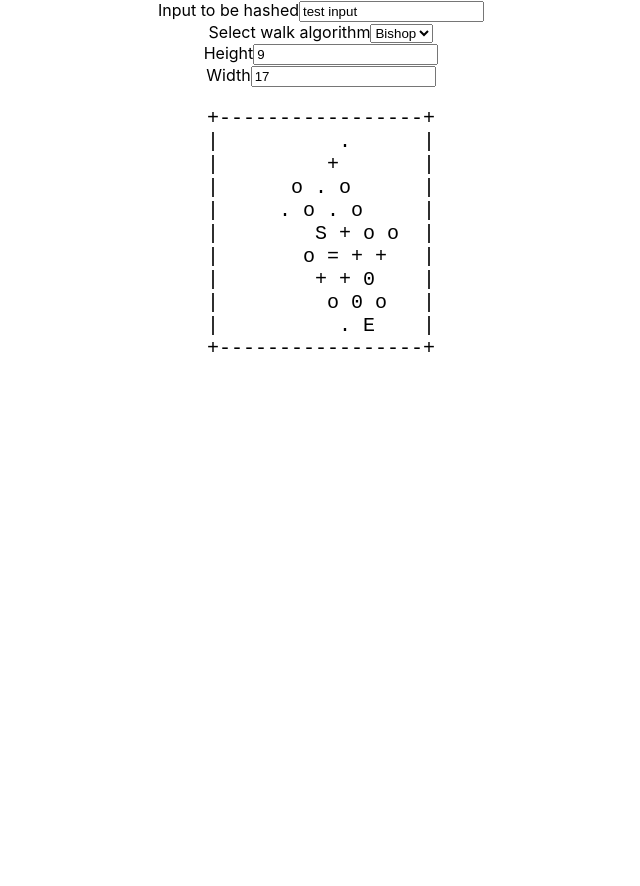
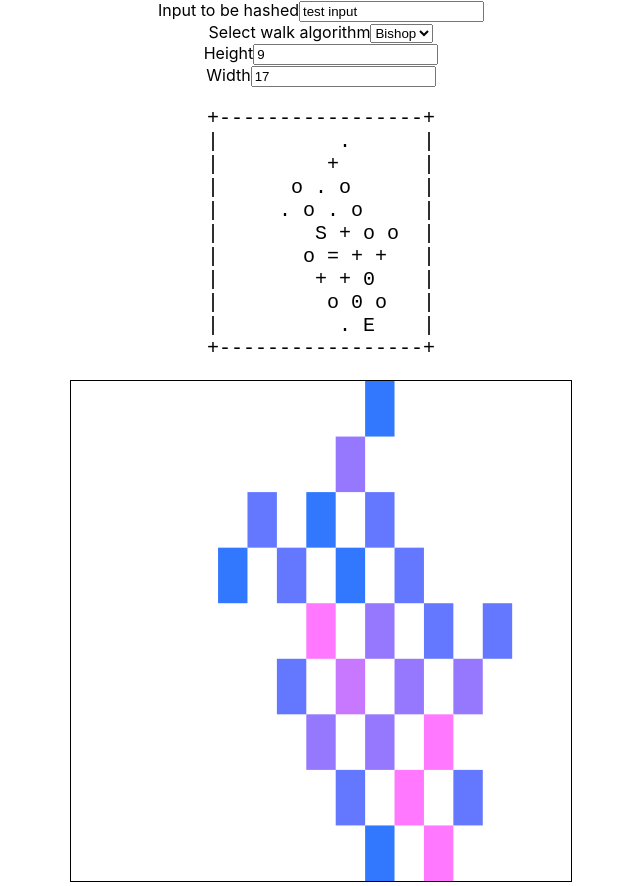
Before and after one commit to Doverstav/kitscon212, a React (Create React App) app: page / in a window 1280 px wide. Shown: the whole page, without its empty margins (319-959 px from the left). Before the commit the page ends 800 px from the top, so only its background shows below. Built offline with nearby package versions, Linux system fonts and the light colour scheme.

Commit message:
WIP canvas board

```diff
--- a/src/App.tsx
+++ b/src/App.tsx
@@ -6,6 +6,7 @@ import { rookWalk } from './pieces/rook/rook'
 import { kingWalk } from './pieces/king/king'
 import { BoardProps, StringBoard } from './board/StringBoard';
 import { WalkFunction } from './pieces/types';
+import { CanvasBoard } from './board/CanvasBoard';
 
 const BISHOP_ALGORITHM = "bishop"
 const ROOK_ALGORITHM = "rook"
@@ -77,6 +78,7 @@ function App() {
       </div>
 
       <StringBoard {...stringBoardProps} />
+      <CanvasBoard {...stringBoardProps}/>
     </div>
   );
 }
--- /dev/null
+++ b/src/board/CanvasBoard.tsx
@@ -0,0 +1,106 @@
+import React, { useEffect, useRef, useState } from "react";
+import { convertStepOriginFromBottomLeftToTopLeft } from "../pieces/helpers";
+import { BoardProps } from "./StringBoard";
+
+export function CanvasBoard({ height, width, paths }: BoardProps) {
+  const CANVAS_WIDTH = 500;
+  const CANVAS_HEIGHT = 500;
+
+  const canvasRef = useRef<HTMLCanvasElement>(null);
+
+  useEffect(() => {
+    const savedRef = canvasRef.current;
+    const tempBoard: number[][] = Array(height)
+      .fill(null)
+      .map(() => Array(width).fill(0));
+    const pathLength = paths[0].length;
+
+    const rowLines = height - 1;
+    const rowHeight = CANVAS_HEIGHT / height;
+    const columnLines = width - 1;
+    const columnWidth = CANVAS_WIDTH / width;
+
+    console.log(canvasRef.current);
+
+    for (let i = 0; i < pathLength; i++) {
+      paths.forEach((path) => {
+        const currentStep = convertStepOriginFromBottomLeftToTopLeft(
+          path[i],
+          height,
+          width
+        );
+        if (i === 0) {
+          tempBoard[currentStep.y][currentStep.x] = 15;
+        }
+        if (i === pathLength - 1) {
+          tempBoard[currentStep.y][currentStep.x] = 16;
+        }
+
+        tempBoard[currentStep.y][currentStep.x] =
+          tempBoard[currentStep.y][currentStep.x] < 15 // Do not overwrite special start/end characters
+            ? tempBoard[currentStep.y][currentStep.x] + 1
+            : tempBoard[currentStep.y][currentStep.x];
+      });
+    }
+
+    if (savedRef) {
+      const context = savedRef.getContext("2d");
+
+      if (context) {
+        context.fillStyle = "rgb(256,256,256)";
+        context.fillRect(0, 0, savedRef.width, savedRef.height);
+        context.beginPath();
+
+        /* // Create rowlines
+        for(let i = 1; i <= rowLines; i++) {
+          context.moveTo(0, rowHeight * i)
+          context.lineTo(CANVAS_WIDTH, rowHeight * i)
+          context.stroke()
+        }
+        // Create columnlines
+        for(let i = 1; i <= columnLines; i++) {
+          context.moveTo(columnWidth * i, 0)
+          context.lineTo(columnWidth * i, CANVAS_HEIGHT)
+          context.stroke()
+        } */
+
+        /* for(let i = 0; i < pathLength; i++) {
+          context.fillStyle = "rgb(0,0,0)"
+          paths.forEach(path => {
+            const currentStep = convertStepOriginFromBottomLeftToTopLeft(path[i], height, width)
+
+            context.fillRect(currentStep.x * columnWidth, currentStep.y * rowHeight, columnWidth, rowHeight)
+          })
+        } */
+
+        for (let y = 0; y < tempBoard.length; y++) {
+          for (let x = 0; x < tempBoard[y].length; x++) {
+            if (tempBoard[y][x] !== 0) {
+              const colorValue = 50 * tempBoard[y][x];
+              context.fillStyle = `rgb(${colorValue},120,255)`;
+              context.fillRect(
+                x * columnWidth,
+                y * rowHeight,
+                columnWidth,
+                rowHeight
+              );
+            }
+          }
+        }
+
+        /* context.moveTo(0,0)
+        context.lineTo(CANVAS_WIDTH,CANVAS_HEIGHT)
+        context.stroke() */
+      }
+    }
+  }, [height, width, paths]);
+
+  return (
+    <canvas
+      ref={canvasRef}
+      width={CANVAS_WIDTH}
+      height={CANVAS_HEIGHT}
+      style={{ border: "1px solid black" }}
+    ></canvas>
+  );
+}
```
